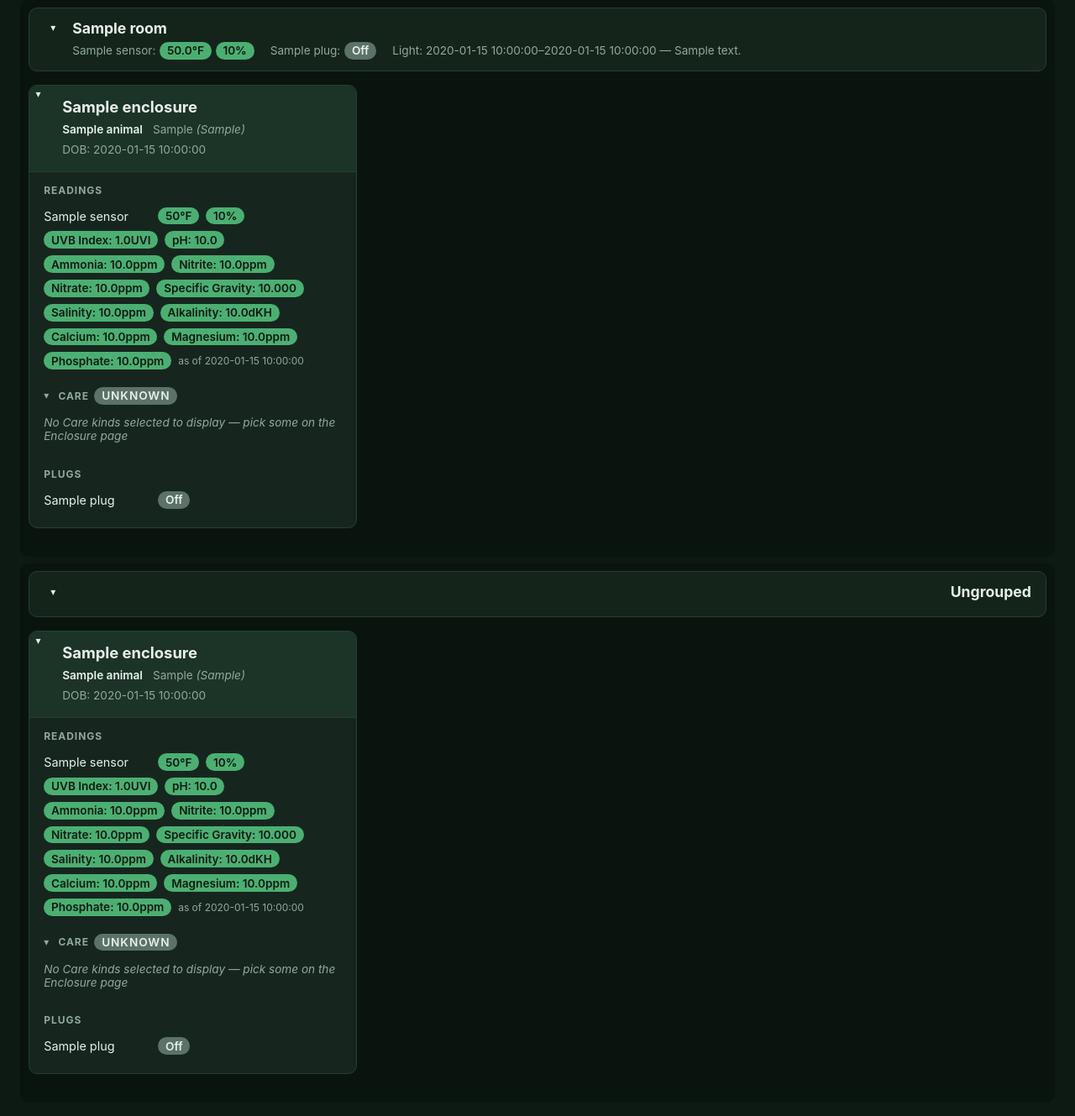
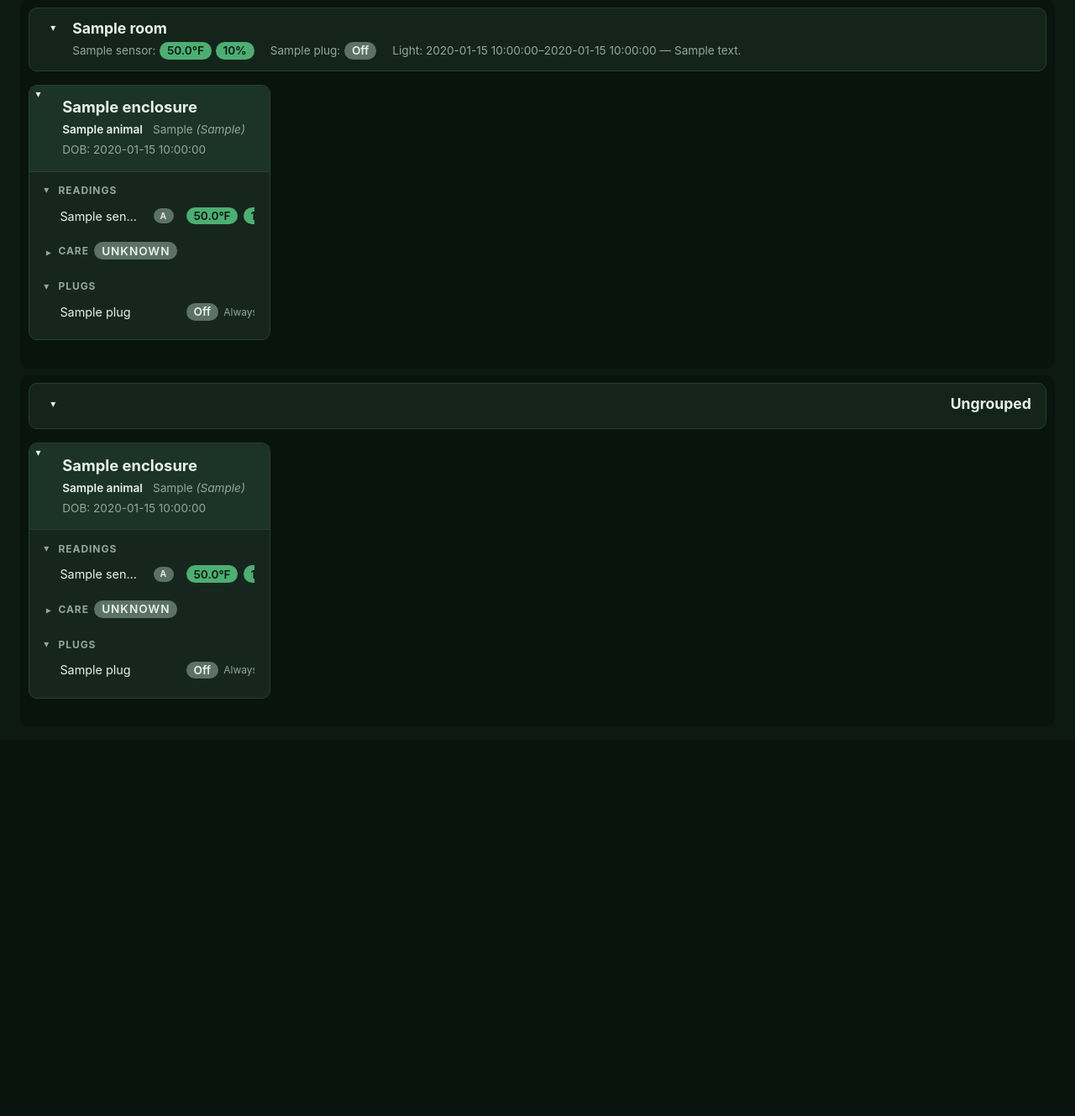
Before and after one commit to caskabove/HusbandryTracker, a FastAPI app: template web/templates/dashboard.html in a window 1280 px wide. Shown: the part 88-1417 px from the top of the page at 84% size. After the commit the page ends 920 px from the top, so only its background shows below. Run offline with FastAPI, Linux system fonts and the light colour scheme; the template is opened without the code that fills it: most values are stand-ins (such as "Sample title", 1, 10 or a date in 2020).

Commit message:
cosmetics

```diff
--- a/web/static/app.js
+++ b/web/static/app.js
@@ -86,10 +86,10 @@ function onReadingLogToggle(details) {
 }
 
 // Dashboard: collapse/expand a Room section, Enclosure panel, or an Enclosure's own Care section.
-// Everything starts expanded server-side (see dashboard.html) regardless of what's inside — this
+// Room/Enclosure start expanded server-side, Care starts collapsed (see dashboard.html) — this
 // toggles by hand and remembers the result per viewer via localStorage (dashboard-collapsed:<key>,
 // keyed off each container's own data-collapse-key), so the *last* state a viewer left a section in
-// wins on their next visit, not some content-based heuristic. Per-browser, not shared — same
+// wins on their next visit regardless of its server-rendered default. Per-browser, not shared — same
 // tradeoff as any other localStorage use in this app; wrapped in try/catch since a private window or
 // blocked site data can throw on either read or write.
 const COLLAPSE_STORAGE_PREFIX = "dashboard-collapsed:";
@@ -97,15 +97,18 @@ const COLLAPSE_STORAGE_PREFIX = "dashboard-collapsed:";
 function applySavedCollapseState() {
     try {
         document.querySelectorAll("[data-collapse-key]").forEach(function (container) {
-            if (localStorage.getItem(COLLAPSE_STORAGE_PREFIX + container.dataset.collapseKey) === "1") {
+            const saved = localStorage.getItem(COLLAPSE_STORAGE_PREFIX + container.dataset.collapseKey);
+            if (saved === "1") {
                 container.classList.add("collapsed");
+            } else if (saved === "0") {
+                container.classList.remove("collapsed");
             }
         });
-    } catch (e) { /* localStorage unavailable — everything just stays expanded */ }
+    } catch (e) { /* localStorage unavailable — server-rendered default state stays as-is */ }
 }
 
 function toggleCollapse(button) {
-    const container = button.closest(".room-section, .panel, .care-section");
+    const container = button.closest(".room-section, .panel, .collapsible-section");
     if (!container) return;
     container.classList.toggle("collapsed");
     const key = container.dataset.collapseKey;
--- a/web/static/style.css
+++ b/web/static/style.css
@@ -345,9 +345,15 @@ button.danger {
 
 .panel-grid {
     display: grid;
-    grid-template-columns: repeat(auto-fill, minmax(320px, 1fr));
+    grid-template-columns: repeat(4, minmax(0, 1fr));
     gap: 1.25rem;
     padding: 1rem 0 1.5rem;
+}
+
+@media (max-width: 900px) {
+    .panel-grid {
+        grid-template-columns: repeat(2, minmax(0, 1fr));
+    }
 }
 
 .panel {
@@ -425,37 +431,73 @@ button.danger {
     color: var(--text-muted);
 }
 
-/* Collapsible Care section (see dashboard.html) — same collapse mechanics as .room-section/.panel
-   above, just scoped to this one sub-section of a panel instead of the whole panel. The header's
-   own status pill (worst of the four Care kinds) stays visible either way, so a yellow/red Care
-   section reads as due/overdue at a glance even collapsed. */
-.care-section-header {
+/* Collapsible sub-section of a panel (Readings/Care/Plugs — see dashboard.html) — same collapse
+   mechanics as .room-section/.panel above, just scoped to one sub-section instead of the whole
+   panel. Care's header also carries a status pill (worst of the four Care kinds) that stays visible
+   either way, so a yellow/red Care section reads as due/overdue at a glance even collapsed. */
+.collapsible-section-header {
     display: flex;
     align-items: center;
     gap: 0.4rem;
 }
-.care-section-header .collapse-toggle { padding: 0 0.3rem 0 0; }
-.care-section.collapsed .collapse-toggle { transform: rotate(-90deg); }
-.care-section.collapsed .care-section-body { display: none; }
+.collapsible-section-header .collapse-toggle { padding: 0 0.3rem 0 0; }
+.collapsible-section.collapsed .collapse-toggle { transform: rotate(-90deg); }
+.collapsible-section.collapsed .collapsible-section-body { display: none; }
+.collapsible-section-body { padding-left: 1.2rem; }
 
 .reading-row {
     display: flex;
     align-items: center;
-    gap: 0.5rem;
+    gap: 0.4rem;
     padding: 0.3rem 0;
-    flex-wrap: wrap;
+    flex-wrap: nowrap;
+    overflow-x: auto;
 }
 .reading-label {
     min-width: 8rem;
+    flex-shrink: 0;
     font-size: 0.9rem;
 }
+
+/* A row inside Readings/Care/Plugs (see dashboard.html) — three fixed-position columns (Label,
+   Type, Status) instead of .reading-row's plain flex run, so every row lines up the same across
+   all three sections of a card regardless of label length or whether a given row actually has a
+   Type badge (only a Sensor's own Reading row does — M/A tracking mode; Care/Plugs just leave that
+   column empty, same width). Only Status (column 3) scrolls on its own if a row's content is wide
+   enough to overflow the card. */
+.reading-row-grid {
+    display: grid;
+    grid-template-columns: 6rem 2.6rem minmax(0, 1fr);
+    overflow: visible;
+}
+.reading-row-grid .reading-label {
+    min-width: 0;
+    overflow: hidden;
+    text-overflow: ellipsis;
+    white-space: nowrap;
+}
+.reading-type {
+    display: flex;
+    justify-content: center;
+}
+.reading-status {
+    display: flex;
+    align-items: center;
+    gap: 0.4rem;
+    flex-wrap: nowrap;
+    overflow-x: auto;
+    min-width: 0;
+}
 .reading-meta {
+    flex-shrink: 0;
+    white-space: nowrap;
     font-size: 0.75rem;
     color: var(--text-muted);
 }
 
 .pill {
     display: inline-block;
+    flex-shrink: 0;
     padding: 0.15rem 0.55rem;
     border-radius: 999px;
     font-size: 0.85rem;
@@ -536,29 +578,33 @@ a.pill:hover { opacity: 0.85; }
 .log-form button:hover { background: var(--primary-bright); color: #0d1913; }
 .reading-form {
     margin: 0.2rem 0 0.6rem;
-    padding-left: 8rem;
+    padding-left: 9.4rem;
 }
-/* The Log Reading toggle (see dashboard.html's reading_log_form macro) — a <summary> styled to
-   match .log-form button exactly, since collapsed it *is* the button; only the disclosure
-   triangle browsers add by default is stripped off. */
+/* The Log Reading toggle (see dashboard.html's reading_log_form macro) — a plain underlined text
+   link rather than a button, since collapsed it's just an unobtrusive way to reveal the form; only
+   the disclosure triangle browsers add by default is stripped off. */
 .reading-log > summary {
     list-style: none;
     cursor: pointer;
     display: inline-block;
-    background: var(--primary);
-    color: var(--text);
-    border: 1px solid var(--primary-bright);
-    border-radius: 6px;
-    padding: 0.25rem 0.6rem;
+    color: var(--text-muted);
+    text-decoration: underline;
     font-size: 0.8rem;
 }
 .reading-log > summary::-webkit-details-marker { display: none; }
-.reading-log > summary:hover { background: var(--primary-bright); color: #0d1913; }
+.reading-log > summary:hover { color: var(--text); }
 .reading-log[open] > summary { margin-bottom: 0.4rem; }
 
 .badge-muted {
     background: var(--status-unknown);
     color: var(--text);
+}
+
+/* The M/A tracking-mode badge on a Reading row (see dashboard.html's reading_row macro) — a fixed
+   min-width so it lines up the same regardless of which single letter it holds. */
+.badge-tracking {
+    min-width: 1.1em;
+    text-align: center;
 }
 
 .empty { color: var(--text-muted); font-style: italic; font-size: 0.85rem; }
--- a/web/templates/dashboard.html
+++ b/web/templates/dashboard.html
@@ -26,8 +26,15 @@
        since a Room's Target Range reflects human comfort, not what's healthy for a specific
        animal), so nothing gets colored against a Room Sensor's own targets by accident. #}
     {% macro reading_row(label, reading, sensor, colored, badge_text='') %}
-        <div class="reading-row">
-            <span class="reading-label">{{ label }}{% if badge_text %} <span class="badge badge-muted">{{ badge_text }}</span>{% endif %}</span>
+        {# Three aligned columns — Label, Type (the M/A tracking-mode badge), Status (every metric
+           pill plus the "as of"/"no data yet" tail) — see .reading-row-grid in style.css. Columns 1
+           and 2 are fixed-width so every Reading row in a card lines up regardless of label length
+           or whether this particular Sensor has a badge; column 3 scrolls horizontally on its own
+           if a Sensor tracks enough metrics to overflow the card. #}
+        <div class="reading-row reading-row-grid">
+            <span class="reading-label">{{ label }}</span>
+            <span class="reading-type">{% if badge_text %}<span class="badge badge-muted badge-tracking">{{ badge_text }}</span>{% endif %}</span>
+            <span class="reading-status">
                 {% for metric in TARGET_RANGE_METRICS %}
                     {% set value = reading[metric.reading_column] if reading else none %}
                     {% if value is not none %}
@@ -36,7 +43,7 @@
                         {% set status = target_range_status(value, min_v, max_v) if colored else none %}
                         {% set shown = value|c_to_f if metric.converts_f_c else value %}
                         <span class="pill status-{{ status.value if colored else 'unknown' }}">
-                        {% if metric.key not in ("temperature", "humidity") %}{{ metric.label }}: {% endif -%}
+                            {% if metric.key not in ("temperature", "humidity") %}{{ metric.label }} {% endif -%}
                             {{ ("%." ~ metric.decimals ~ "f")|format(shown) -}}
                             {% if metric.converts_f_c %}&deg;F{% else %}{{ metric.unit }}{% endif %}
                         </span>
@@ -47,6 +54,7 @@
                 {% else %}
                 <span class="pill status-unknown">no data yet</span>
                 {% endif %}
+            </span>
         </div>
     {% endmacro %}
 
@@ -61,7 +69,7 @@
            it's stored in), matching TARGET_RANGE_METRICS.reading_column exactly. #}
         {% if sensor.tracking_mode == "manual" %}
         <details class="reading-form reading-log" ontoggle="onReadingLogToggle(this)">
-            <summary>Log {{ sensor.label }} Reading</summary>
+            <summary>Log {{ sensor.label }}</summary>
             <form method="post" action="/sensors/{{ sensor.id }}/readings" class="log-form">
                 {% for metric in TARGET_RANGE_METRICS %}
                     {% if sensor[metric.min_column] is not none or sensor[metric.max_column] is not none %}
@@ -120,11 +128,15 @@
             </header>
 
             <div class="panel-body">
-                <div class="section">
-                    <h3>Readings</h3>
+                <div class="section collapsible-section" data-collapse-key="readings:{{ enclosure.id }}">
+                    <h3 class="collapsible-section-header">
+                        <button type="button" class="collapse-toggle" onclick="toggleCollapse(this)" title="Collapse/expand">&#9662;</button>
+                        <span>Readings</span>
+                    </h3>
+                    <div class="collapsible-section-body">
                     {% if enclosure.sensors %}
                         {% for sensor in enclosure.sensors %}
-                            {{ reading_row(sensor.label, sensor.latest_reading, sensor, true, "manual" if sensor.tracking_mode == "manual" else "") }}
+                            {{ reading_row(sensor.label, sensor.latest_reading, sensor, true, "M" if sensor.tracking_mode == "manual" else "A") }}
                             {{ reading_log_form(sensor) }}
                         {% endfor %}
                     {% elif enclosure.fallback_sensor %}
@@ -135,16 +147,19 @@
                         <p class="empty">No sensors registered</p>
                     {% endif %}
                     </div>
+                </div>
 
-                {# Care's header pill still needs the worst status across all shown kinds even though
-                   collapsed-by-default-when-green is gone (see app.js's applySavedCollapseState) —
-                   a first pass computes it once so the header's color is right before the section
-                   starts rendering. Recomputing care_interval_status a second time in the render
-                   loop below is a cheap pure function on plain ints, not worth threading a
-                   precomputed list through for a 4-item loop. Each kind is opt-in per Enclosure
-                   (show_*_on_dashboard — see CONTEXT.md: Care Interval), same pattern as Animal/
-                   Sensor/Plug's own show_on_dashboard; Admin's own Care section always lists every
-                   kind regardless (see web/admin_queries.py's get_enclosure()). #}
+                {# Care starts collapsed by default (unlike Room/Enclosure, which start expanded —
+                   see app.js's applySavedCollapseState) since it's the least glance-critical section;
+                   a viewer who expands it gets that remembered per-viewer like any other section. Its
+                   header pill still needs the worst status across all shown kinds even while
+                   collapsed, so a first pass computes it once before the section starts rendering.
+                   Recomputing care_interval_status a second time in the render loop below is a cheap
+                   pure function on plain ints, not worth threading a precomputed list through for a
+                   4-item loop. Each kind is opt-in per Enclosure (show_*_on_dashboard — see
+                   CONTEXT.md: Care Interval), same pattern as Animal/Sensor/Plug's own
+                   show_on_dashboard; Admin's own Care section always lists every kind regardless
+                   (see web/admin_queries.py's get_enclosure()). #}
                 {% set severity = {"green": 0, "yellow": 1, "red": 2} %}
                 {% set ns = namespace(worst="green", any=false) %}
                 {% for kind in care_kinds if enclosure["show_" ~ kind ~ "_on_dashboard"] %}
@@ -152,23 +167,26 @@
                     {% set kind_status = care_interval_status(enclosure.care[kind].days_since, enclosure[kind ~ "_interval_days"]) %}
                     {% if severity[kind_status.value] > severity[ns.worst] %}{% set ns.worst = kind_status.value %}{% endif %}
                 {% endfor %}
-                <div class="section care-section" data-collapse-key="care:{{ enclosure.id }}">
-                    <h3 class="care-section-header">
+                <div class="section collapsible-section collapsed" data-collapse-key="care:{{ enclosure.id }}">
+                    <h3 class="collapsible-section-header">
                         <button type="button" class="collapse-toggle" onclick="toggleCollapse(this)" title="Collapse/expand">&#9662;</button>
                         <span>Care</span>
                         <span class="pill status-{{ ns.worst if ns.any else 'unknown' }}" title="Worst status among this Enclosure's Care kinds">{{ ns.worst|capitalize if ns.any else 'Unknown' }}</span>
                     </h3>
-                    <div class="care-section-body">
+                    <div class="collapsible-section-body">
                     {% for kind in care_kinds if enclosure["show_" ~ kind ~ "_on_dashboard"] %}
                         {% set entry = enclosure.care[kind] %}
                         {% set interval = enclosure[kind ~ "_interval_days"] %}
                         {% set status = care_interval_status(entry.days_since, interval) %}
-                        <div class="reading-row care-row">
+                        <div class="reading-row reading-row-grid care-row">
                             <span class="reading-label">{{ kind|replace("_", " ")|capitalize }}</span>
+                            <span class="reading-type"></span>
+                            <span class="reading-status">
                                 <a class="pill status-{{ status.value }}" href="/admin/enclosures/{{ enclosure.id }}#care-{{ kind }}"
                                    title="Log {{ kind|replace('_', ' ') }} on the Enclosure page">
                                     {% if entry.days_since is none %}never{% else %}{{ entry.days_since }}d ago{% endif %}
                                 </a>
+                            </span>
                         </div>
                     {% else %}
                         <p class="empty">No Care kinds selected to display &mdash; pick some on the Enclosure page</p>
@@ -179,12 +197,18 @@
                 {# Plugs — opt-in per Plug (show_on_dashboard), same "top 3 by default" pattern as
                    Animals/Sensors (see CONTEXT.md: Plug). Status only, read-only: on/off control
                    and Schedules stay Admin-only (see web/main.py's module docstring). #}
-                <div class="section">
-                    <h3>Plugs</h3>
+                <div class="section collapsible-section" data-collapse-key="plugs:{{ enclosure.id }}">
+                    <h3 class="collapsible-section-header">
+                        <button type="button" class="collapse-toggle" onclick="toggleCollapse(this)" title="Collapse/expand">&#9662;</button>
+                        <span>Plugs</span>
+                    </h3>
+                    <div class="collapsible-section-body">
                     {% for plug in enclosure.plugs %}
                         {% set cs = plug.current_status %}
-                        <div class="reading-row">
+                        <div class="reading-row reading-row-grid">
                             <span class="reading-label">{{ plug.label }}</span>
+                            <span class="reading-type"></span>
+                            <span class="reading-status">
                                 {% if cs.unreachable %}
                                 <a class="pill status-red" href="/admin/enclosures/{{ enclosure.id }}" title="Manage on the Enclosure page">Unreachable</a>
                                 {% elif cs.is_on is none %}
@@ -194,6 +218,24 @@
                                 {% else %}
                                 <a class="pill status-unknown" href="/admin/enclosures/{{ enclosure.id }}" title="Manage on the Enclosure page">Off</a>
                                 {% endif %}
+                                {# What decides this Plug's on/off, after the status pill (see CONTEXT.md:
+                                   Controller Kind, Target Schedule) — a Thermostat/Hydrostat-Controlled
+                                   Plug shows its target setpoint (own source of truth, not the schedule
+                                   fields, which stay NULL together with a Controller Kind — see db/schema.sql),
+                                   otherwise Always On or its Target Schedule (times only, same as Room's
+                                   own Light display above). #}
+                                {% if plug.controller_kind == "thermostat" %}
+                                <span class="reading-meta">target {% if plug.target_temp_c is not none %}{{ "%.0f"|format(plug.target_temp_c|c_to_f) }}&deg;F{% else %}not set{% endif %}</span>
+                                {% elif plug.controller_kind == "hydrostat" %}
+                                <span class="reading-meta">target {% if plug.target_humidity_pct is not none %}{{ "%.0f"|format(plug.target_humidity_pct) }}%{% else %}not set{% endif %}</span>
+                                {% elif plug.always_on %}
+                                <span class="reading-meta">Always On</span>
+                                {% elif plug.target_on_time and plug.target_off_time %}
+                                <span class="reading-meta">{{ plug.target_on_time }}&ndash;{{ plug.target_off_time }}</span>
+                                {% else %}
+                                <span class="reading-meta">no schedule set</span>
+                                {% endif %}
+                            </span>
                         </div>
                     {% else %}
                         {% if enclosure.plug_count %}
@@ -202,6 +244,7 @@
                         <p class="empty">No plugs registered</p>
                         {% endif %}
                     {% endfor %}
+                    </div>
                 </div>
             </div>
         </section>
```
Also changed, not shown: schemas/enclosure_types.py (+7 -7 lines). Lines whose indentation alone changed are shown as unchanged.
